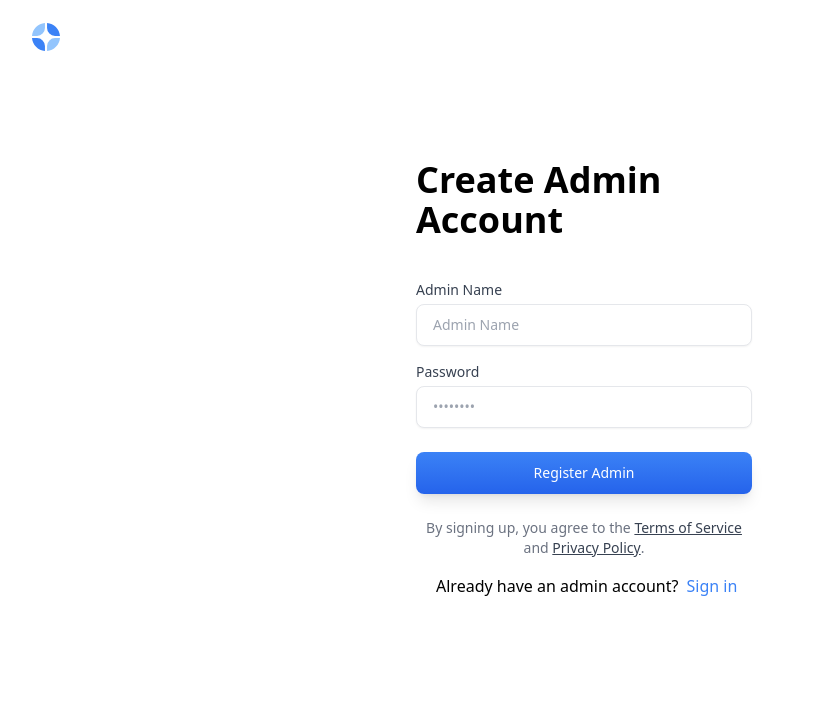
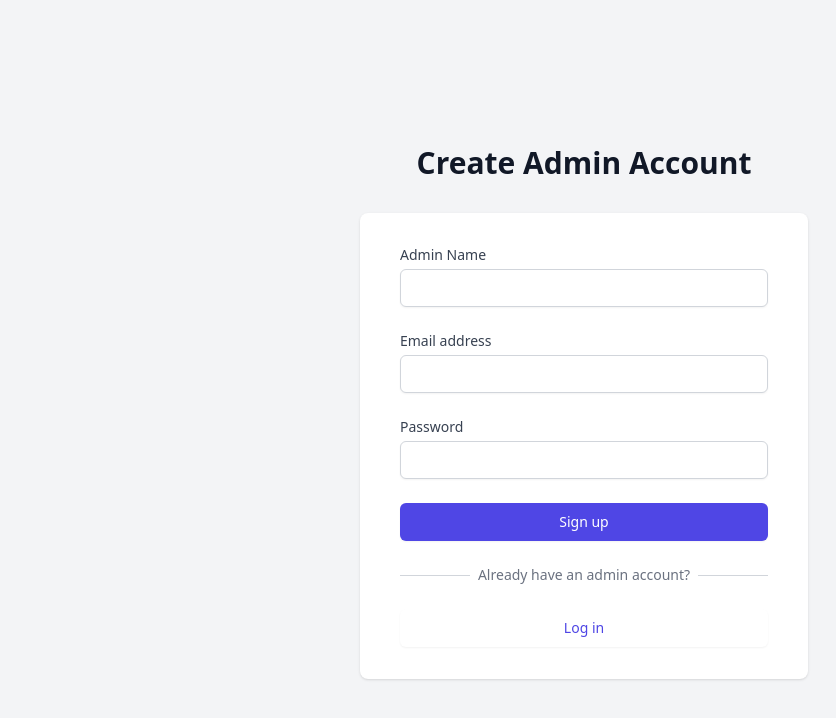
Before and after one commit to Pranavk-official/mern-boilerplate, a React (Vite) app in the folder frontend/: page /admin/sign-up in a window 1280 px wide. Shown: the top 718 px of the page, without its empty margins (56-892 px from the left). Built offline with nearby package versions, Linux system fonts and the light colour scheme.

Commit message:
patch(frontend): redesigned the admin login and signup pages

```diff
--- a/frontend/src/pages/admin/AdminSignup.jsx
+++ b/frontend/src/pages/admin/AdminSignup.jsx
@@ -1,19 +1,16 @@
 import { useState } from "react";
 import { Link, useNavigate } from "react-router-dom";
-import { useDispatch } from "react-redux";
-import { adminSignup } from "../../store/admin/adminSlice";
-import Header from "../../components/auth/Header";
+import { toast } from "react-toastify";
 
-export default function AdminSignUp() {
+export default function AdminSignup() {
   const [formData, setFormData] = useState({
     name: "",
+    email: "",
     password: "",
   });
   const [error, setError] = useState(null);
   const [loading, setLoading] = useState(false);
-
   const navigate = useNavigate();
-  const dispatch = useDispatch();
 
   const handleChange = (e) => {
     setFormData({ ...formData, [e.target.id]: e.target.value });
@@ -36,112 +33,122 @@ export default function AdminSignUp() {
         setError(data.message);
         return;
       }
-      dispatch(adminSignup(data));
-      navigate("/admin");
-    } catch (err) {
-      console.log(err);
+      navigate("/admin/sign-in");
+      toast.success("Signup Successful. Please log in.", {
+        autoClose: 2000,
+        hideProgressBar: true,
+      });
+    } catch (error) {
       setLoading(false);
       setError("An error occurred. Please try again.");
     }
   };
 
   return (
-    <>
-      <Header />
-      <div className="w-full">
-        <div className="flex h-full flex-col justify-center before:min-h-[4rem] before:flex-1 after:flex-1 md:before:min-h-[5rem] mt-0">
-          <div className="px-4 sm:px-6">
-            <div className="mx-auto w-full max-w-sm">
-              <div className="py-16 md:py-20">
-                <div className="max-w-md mx-auto p-6 pt-0">
-                  <div className="mb-10">
-                    <h1 className="text-4xl font-bold">Create Admin Account</h1>
+    <div className="min-h-screen bg-gray-100 flex flex-col justify-center py-12 sm:px-6 lg:px-8">
+      <div className="sm:mx-auto sm:w-full sm:max-w-md">
+        <h2 className="mt-6 text-center text-3xl font-extrabold text-gray-900">
+          Create Admin Account
+        </h2>
       </div>
 
+      <div className="mt-8 sm:mx-auto sm:w-full sm:max-w-md">
+        <div className="bg-white py-8 px-4 shadow sm:rounded-lg sm:px-10">
           {error && (
-                    <p className="text-red-700 mt-5 mb-5 font-semibold">
-                      {error}
-                    </p>
+            <div className="mb-4 text-red-600 text-sm font-medium">{error}</div>
           )}
-
-                  <form onSubmit={handleSubmit}>
-                    <div className="space-y-4">
+          <form className="space-y-6" onSubmit={handleSubmit}>
             <div>
               <label
-                          className="mb-1 block text-sm font-medium text-gray-700"
                 htmlFor="name"
+                className="block text-sm font-medium text-gray-700"
               >
                 Admin Name
               </label>
+              <div className="mt-1">
                 <input
                   id="name"
-                          className="form-input w-full py-2"
+                  name="name"
                   type="text"
-                          placeholder="Admin Name"
                   required
-                          onChange={handleChange}
-                        />
-                      </div>
-                      <div>
-                        <label
-                          className="mb-1 block text-sm font-medium text-gray-700"
-                          htmlFor="password"
-                        >
-                          Password
-                        </label>
-                        <input
-                          id="password"
-                          className="form-input w-full py-2"
-                          type="password"
-                          autoComplete="on"
-                          placeholder="••••••••"
-                          required
+                  className="appearance-none block w-full px-3 py-2 border border-gray-300 rounded-md shadow-sm placeholder-gray-400 focus:outline-none focus:ring-indigo-500 focus:border-indigo-500 sm:text-sm"
                   onChange={handleChange}
                 />
               </div>
             </div>
-                    <div className="mt-6 space-y-3">
+
+            <div>
+              <label
+                htmlFor="email"
+                className="block text-sm font-medium text-gray-700"
+              >
+                Email address
+              </label>
+              <div className="mt-1">
+                <input
+                  id="email"
+                  name="email"
+                  type="email"
+                  required
+                  className="appearance-none block w-full px-3 py-2 border border-gray-300 rounded-md shadow-sm placeholder-gray-400 focus:outline-none focus:ring-indigo-500 focus:border-indigo-500 sm:text-sm"
+                  onChange={handleChange}
+                />
+              </div>
+            </div>
+
+            <div>
+              <label
+                htmlFor="password"
+                className="block text-sm font-medium text-gray-700"
+              >
+                Password
+              </label>
+              <div className="mt-1">
+                <input
+                  id="password"
+                  name="password"
+                  type="password"
+                  required
+                  className="appearance-none block w-full px-3 py-2 border border-gray-300 rounded-md shadow-sm placeholder-gray-400 focus:outline-none focus:ring-indigo-500 focus:border-indigo-500 sm:text-sm"
+                  onChange={handleChange}
+                />
+              </div>
+            </div>
+
+            <div>
               <button
-                        className="btn w-full bg-gradient-to-t from-blue-600 to-blue-500 bg-[length:100%_100%] bg-[bottom] text-white shadow hover:bg-[length:100%_150%]"
+                type="submit"
+                className="w-full flex justify-center py-2 px-4 border border-transparent rounded-md shadow-sm text-sm font-medium text-white bg-indigo-600 hover:bg-indigo-700 focus:outline-none focus:ring-2 focus:ring-offset-2 focus:ring-indigo-500"
                 disabled={loading}
               >
-                        {loading ? "Loading..." : "Register Admin"}
+                {loading ? "Signing up..." : "Sign up"}
               </button>
             </div>
           </form>
 
-                  <div className="mt-6 text-center">
-                    <p className="text-sm text-gray-500">
-                      By signing up, you agree to the{" "}
-                      <Link
-                        to="#"
-                        className="whitespace-nowrap font-medium text-gray-700 underline hover:no-underline"
-                      >
-                        Terms of Service
-                      </Link>{" "}
-                      and{" "}
-                      <Link
-                        to="#"
-                        className="whitespace-nowrap font-medium text-gray-700 underline hover:no-underline"
-                      >
-                        Privacy Policy
-                      </Link>
-                      .
-                    </p>
+          <div className="mt-6">
+            <div className="relative">
+              <div className="absolute inset-0 flex items-center">
+                <div className="w-full border-t border-gray-300"></div>
+              </div>
+              <div className="relative flex justify-center text-sm">
+                <span className="px-2 bg-white text-gray-500">
+                  Already have an admin account?
+                </span>
+              </div>
             </div>
 
-                  <div className="flex gap-2 mt-4 ml-5">
-                    <p>Already have an admin account?</p>
-                    <Link to="/admin">
-                      <span className="text-blue-500">Sign in</span>
+            <div className="mt-6">
+              <Link
+                to="/admin"
+                className="w-full flex justify-center py-2 px-4 border border-transparent rounded-md shadow-sm text-sm font-medium text-indigo-600 bg-white hover:bg-gray-50"
+              >
+                Log in
               </Link>
             </div>
           </div>
         </div>
       </div>
     </div>
-        </div>
-      </div>
-    </>
   );
 }
--- a/frontend/src/pages/admin/Login.jsx
+++ b/frontend/src/pages/admin/Login.jsx
@@ -1,29 +1,35 @@
-import { useEffect, useState } from "react";
-import { useNavigate } from "react-router-dom";
+import { useState, useEffect } from "react";
+import { Link, useNavigate } from "react-router-dom";
 import { useDispatch, useSelector } from "react-redux";
 import { adminLogin, adminLoginFailure } from "../../store/admin/adminSlice.js";
 import { toast } from "react-toastify";
 
-export default function Login() {
-  const [formData, setFormData] = useState({});
-  const [error, setError] = useState("");
+export default function AdminLogin() {
+  const [formData, setFormData] = useState({
+    name: "",
+    password: "",
+  });
+  const [error, setError] = useState(null);
+  const [loading, setLoading] = useState(false);
+
   const navigate = useNavigate();
   const dispatch = useDispatch();
-  const { admin, isLogged } = useSelector((state) => state.admin);
+  const { isLogged } = useSelector((state) => state.admin);
 
   useEffect(() => {
     if (isLogged) {
       navigate("/admin/home");
     }
-  }, []);
+  }, [isLogged, navigate]);
 
   const handleChange = (e) => {
     setFormData({ ...formData, [e.target.id]: e.target.value });
-    console.log(formData);
   };
+
   const handleSubmit = async (e) => {
     e.preventDefault();
     try {
+      setLoading(true);
       const res = await fetch("/api/admin/login", {
         method: "POST",
         headers: {
@@ -32,56 +38,111 @@ export default function Login() {
         body: JSON.stringify(formData),
       });
       const data = await res.json();
-      dispatch(adminLogin(data));
-
-      console.log(data);
-
+      setLoading(false);
       if (data.success === false) {
+        setError(data.message);
         dispatch(adminLoginFailure(data));
-        navigate("/admin");
-        toast.error(data.message, {
-          autoClose: 500,
-          hideProgressBar: true,
-        });
         return;
       }
-      navigate("/admin/home", { replace: true });
-      toast.success("Login Successfull", {
-        autoClose: 500,
-        className: "text-green-600",
+      dispatch(adminLogin(data));
+      navigate("/admin/home");
+      toast.success("Login Successful", {
+        autoClose: 2000,
         hideProgressBar: true,
       });
     } catch (error) {
+      setLoading(false);
+      setError("An error occurred. Please try again.");
       dispatch(adminLoginFailure(error));
     }
   };
+
   return (
-    <div className="p-3 max-w-md mx-auto ">
-      <h1 className="text-3xl text-slate-700 text-center font-semibold my-14 ">
-        Admin Sign In
-      </h1>
-      <p className="text-red-700 mt-5 mb-5 font-semibold ml-3">
-        {error ? error || "Something went wrong" : ""}
-      </p>
-      <form onSubmit={handleSubmit} className="flex flex-col gap-4 ">
+    <div className="min-h-screen bg-gray-100 flex flex-col justify-center py-12 sm:px-6 lg:px-8">
+      <div className="sm:mx-auto sm:w-full sm:max-w-md">
+        <h2 className="mt-6 text-center text-3xl font-extrabold text-gray-900">
+          Admin Login
+        </h2>
+      </div>
+
+      <div className="mt-8 sm:mx-auto sm:w-full sm:max-w-md">
+        <div className="bg-white py-8 px-4 shadow sm:rounded-lg sm:px-10">
+          {error && (
+            <div className="mb-4 text-red-600 text-sm font-medium">{error}</div>
+          )}
+          <form className="space-y-6" onSubmit={handleSubmit}>
+            <div>
+              <label
+                htmlFor="name"
+                className="block text-sm font-medium text-gray-700"
+              >
+                Admin Name
+              </label>
+              <div className="mt-1">
                 <input
-          type="string"
-          placeholder="Name"
                   id="name"
-          className="bg-slate-100 p-3 rounded-lg my-2"
+                  name="name"
+                  type="text"
+                  required
+                  className="appearance-none block w-full px-3 py-2 border border-gray-300 rounded-md shadow-sm placeholder-gray-400 focus:outline-none focus:ring-indigo-500 focus:border-indigo-500 sm:text-sm"
                   onChange={handleChange}
                 />
+              </div>
+            </div>
+
+            <div>
+              <label
+                htmlFor="password"
+                className="block text-sm font-medium text-gray-700"
+              >
+                Password
+              </label>
+              <div className="mt-1">
                 <input
+                  id="password"
+                  name="password"
                   type="password"
-          placeholder="Password"
-          id="password"
-          className="bg-slate-100 p-3 rounded-lg my-2"
+                  required
+                  className="appearance-none block w-full px-3 py-2 border border-gray-300 rounded-md shadow-sm placeholder-gray-400 focus:outline-none focus:ring-indigo-500 focus:border-indigo-500 sm:text-sm"
                   onChange={handleChange}
                 />
-        <button className="bg-slate-700 text-white rounded-lg uppercase hover:opacity-85 disabled:opacity-80 max-w-lg p-2  my-2">
-          Sign In
+              </div>
+            </div>
+
+            <div>
+              <button
+                type="submit"
+                className="w-full flex justify-center py-2 px-4 border border-transparent rounded-md shadow-sm text-sm font-medium text-white bg-indigo-600 hover:bg-indigo-700 focus:outline-none focus:ring-2 focus:ring-offset-2 focus:ring-indigo-500"
+                disabled={loading}
+              >
+                {loading ? "Logging in..." : "Log in"}
               </button>
+            </div>
           </form>
+
+          <div className="mt-6">
+            <div className="relative">
+              <div className="absolute inset-0 flex items-center">
+                <div className="w-full border-t border-gray-300"></div>
+              </div>
+              <div className="relative flex justify-center text-sm">
+                <span className="px-2 bg-white text-gray-500">
+                  Don't have an admin account?
+                </span>
+              </div>
+            </div>
+
+            <div className="mt-6">
+              <Link
+                to="/admin/sign-up"
+                className="w-full flex justify-center py-2 px-4 border border-transparent rounded-md shadow-sm text-sm font-medium text-indigo-600 bg-white hover:bg-gray-50"
+              >
+                Sign up
+              </Link>
+            </div>
+          </div>
+        </div>
+      </div>
     </div>
   );
 }
```
Lines whose indentation alone changed are shown as unchanged.
